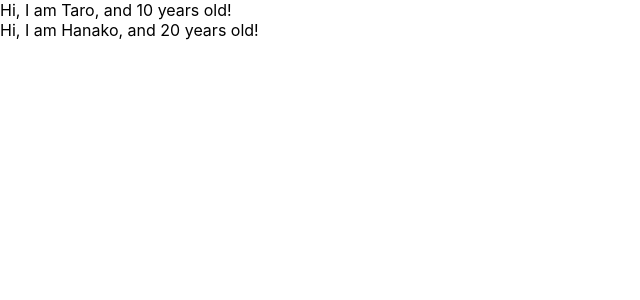
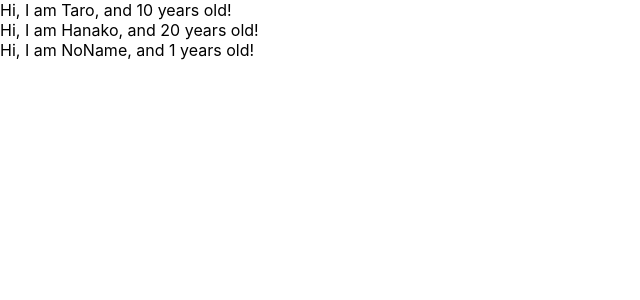
Before and after one commit to solareenlo/react-redux-crud-application, a React (Create React App) app: page / in a window 1280 px wide. Shown: the top 300 px of the page, without its empty margins (0-640 px from the left). Built offline with nearby package versions, Linux system fonts and the light colour scheme.

Commit message:
propsのデフォルト値をdefaultPropsで設定

```diff
--- a/src/App.js
+++ b/src/App.js
@@ -4,6 +4,7 @@ const App = () => {
   const profiles = [
     { name: "Taro", age: 10 },
     { name: "Hanako", age: 20 },
+    { name: "NoName" }
   ]
 
   return (
@@ -21,4 +22,8 @@ const User = (props) => {
   return <div>Hi, I am {props.name}, and {props.age} years old! </div>
 }
 
+User.defaultProps = {
+  age:1
+}
+
 export default App;
```
